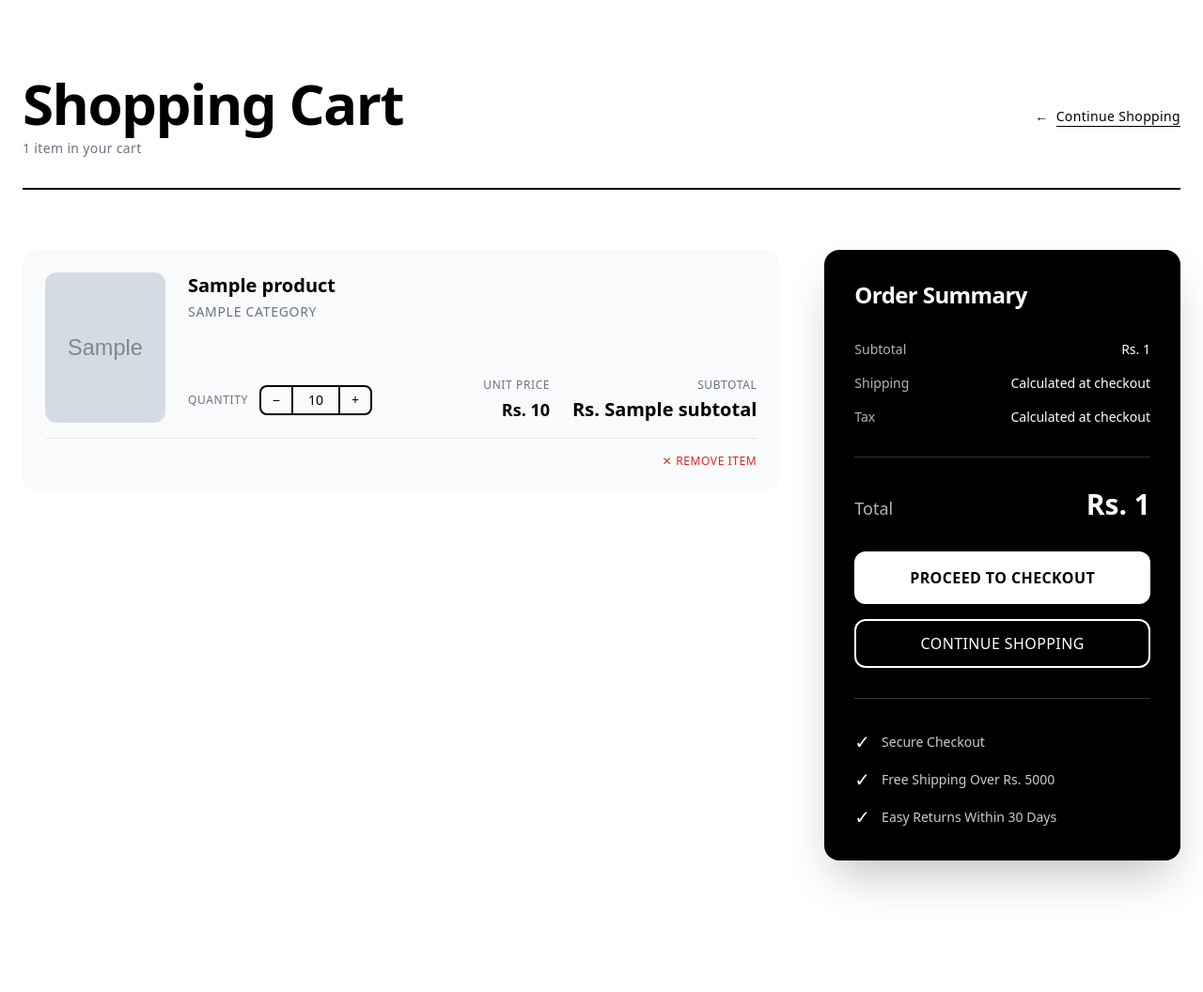
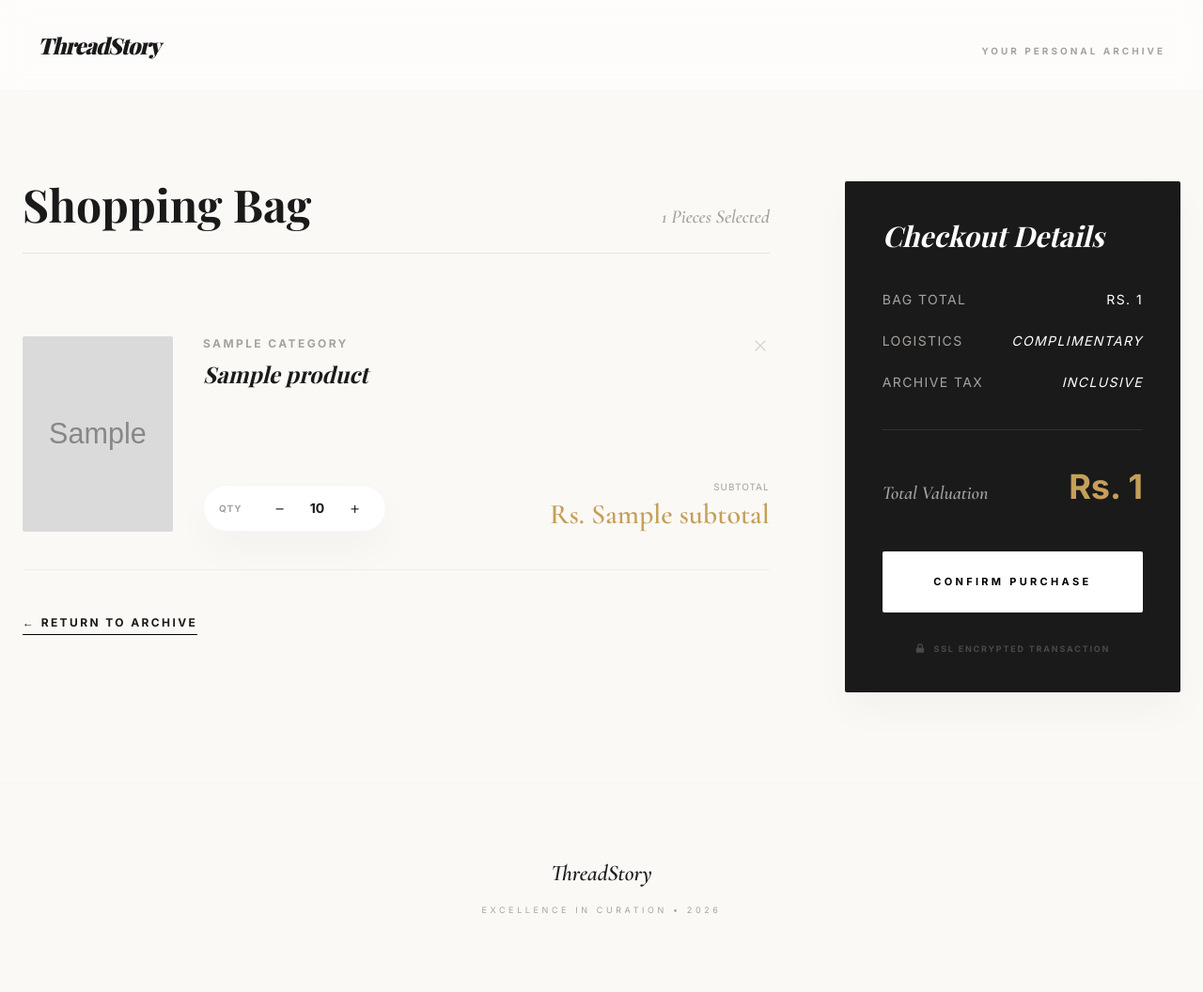
Before and after one commit to mustafa-ezzi/final-year-project, a Django app: template templates/cart_detail.html in a window 1280 px wide. Shown: the whole page at 94% size. Before the commit the page ends 950 px from the top, so only its background shows below. Run offline with Django 3.2, Linux system fonts and the light colour scheme; the template is opened without the code that fills it: most values are stand-ins (such as "Sample title", 1, 10 or a date in 2020); grey boxes marked "Sample" are stand-in pictures; some libraries are stand-ins or nearby versions.

Commit message:
cards enhance

```diff
--- a/templates/cart_detail.html
+++ b/templates/cart_detail.html
@@ -3,26 +3,59 @@
 <html lang="en">
 
 <head>
+    <meta charset="UTF-8">
+    <meta name="viewport" content="width=device-width, initial-scale=1.0">
+    <title>Your Archive | ThreadStory</title>
+
+    <script src="https://cdn.tailwindcss.com"></script>
+    <link href="https://fonts.googleapis.com/css2?family=Cormorant+Garamond:ital,wght@0,600;1,600&family=Inter:wght@300;400;600;700&family=Playfair+Display:wght@700;900&display=swap" rel="stylesheet">
+
+    <script>
+        tailwind.config = {
+            theme: {
+                extend: {
+                    fontFamily: {
+                        inter: ['Inter', 'sans-serif'],
+                        playfair: ['Playfair Display', 'serif'],
+                        luxury: ['Cormorant Garamond', 'serif'],
+                    },
+                    colors: {
+                        gold: '#c5a059',
+                        atelier: '#1a1a1a',
+                    }
+                }
+            }
+        }
+    </script>
+
+    <style>
+        body { background-color: #faf9f6; font-family: 'Inter', sans-serif; }
+        .cart-item { transition: all 0.5s cubic-bezier(0.4, 0, 0.2, 1); border-bottom: 1px solid #eee; }
+        .cart-item:hover { background-color: white; }
+        .lux-shadow { box-shadow: 0 20px 40px rgba(0,0,0,0.03); }
+
+        /* Custom Quantity UI */
+        .qty-btn {
+            width: 32px;
+            height: 32px;
+            display: flex;
+            align-items: center;
+            justify-content: center;
+            transition: all 0.2s;
+            border-radius: 50%;
+        }
+        .qty-btn:hover { background-color: #1a1a1a; color: white; }
+
+        @keyframes fadeIn {
+            from { opacity: 0; transform: translateY(10px); }
+            to { opacity: 1; transform: translateY(0); }
+        }
+        .animate-fade { animation: fadeIn 0.6s ease-out forwards; }
+    </style>
 
     <script>
         document.addEventListener('DOMContentLoaded', () => {
-            const csrfToken = '{{ csrf_token }}';  // Django CSRF token
-
-            // Increase Quantity
-            document.querySelectorAll('.increase-qty').forEach(button => {
-                button.addEventListener('click', () => {
-                    const itemId = button.dataset.itemId;
-                    updateQuantity(itemId, 'increase');
-                });
-            });
-
-            // Decrease Quantity
-            document.querySelectorAll('.decrease-qty').forEach(button => {
-                button.addEventListener('click', () => {
-                    const itemId = button.dataset.itemId;
-                    updateQuantity(itemId, 'decrease');
-                });
-            });
+            const csrfToken = '{{ csrf_token }}';
 
             function updateQuantity(itemId, action) {
                 fetch(`/cart/update/${itemId}/`, {
@@ -33,255 +66,151 @@
                     },
                     body: JSON.stringify({ action: action })
                 })
-                    .then(res => res.json())
-                    .then(data => {
-                        if (data.success) {
-                            // Update quantity and subtotal
-                            const qtySpan = document.querySelector(`[data-item-id="${itemId}"]`).nextElementSibling;
-                            qtySpan.textContent = data.quantity;
+                .then(res => res.json())
+                .then(data => {
+                    if (data.success) {
+                        // Update specific item elements
+                        const itemContainer = document.querySelector(`[data-container-id="${itemId}"]`);
+                        itemContainer.querySelector('.qty-val').textContent = data.quantity;
+                        itemContainer.querySelector('.subtotal-val').textContent = `Rs. ${data.subtotal}`;
 
-                            const subtotalEl = document.querySelector(`[data-item-id="${itemId}"]`).closest('.cart-item').querySelector('.text-xl.font-bold');
-                            subtotalEl.textContent = `Rs. ${data.subtotal}`;
+                        // Update total sidebar
+                        document.querySelectorAll('.total-val').forEach(el => {
+                            el.textContent = `Rs. ${data.total_price}`;
+                        });
 
-                            // Optionally, update total price
-                            document.querySelector('.lg\\:col-span-1 .text-3xl.font-bold').textContent = `Rs. ${data.total_price}`;
-                        }
-                    });
+                        // Subtle feedback
+                        itemContainer.style.backgroundColor = '#fffdf9';
+                        setTimeout(() => itemContainer.style.backgroundColor = '', 300);
+                    }
+                });
             }
+
+            // Bind Events
+            document.querySelectorAll('.increase-qty').forEach(btn => {
+                btn.onclick = () => updateQuantity(btn.dataset.itemId, 'increase');
+            });
+            document.querySelectorAll('.decrease-qty').forEach(btn => {
+                btn.onclick = () => updateQuantity(btn.dataset.itemId, 'decrease');
+            });
         });
     </script>
-
-    <meta charset="UTF-8">
-    <title>Your Cart | ThreadStory</title>
-    <meta name="viewport" content="width=device-width, initial-scale=1.0">
-
-    <!-- Tailwind CDN -->
-    <script src="https://cdn.tailwindcss.com"></script>
-
-    <!-- Favicon -->
-    <link rel="icon" type="image/x-icon" href="{% static 'favicon.ico' %}">
-
-    <style>
-        @keyframes slideIn {
-            from {
-                opacity: 0;
-                transform: translateY(20px);
-            }
-
-            to {
-                opacity: 1;
-                transform: translateY(0);
-            }
-        }
-
-        .cart-item {
-            animation: slideIn 0.4s ease-out forwards;
-        }
-
-        .cart-item:nth-child(1) {
-            animation-delay: 0.1s;
-        }
-
-        .cart-item:nth-child(2) {
-            animation-delay: 0.2s;
-        }
-
-        .cart-item:nth-child(3) {
-            animation-delay: 0.3s;
-        }
-    </style>
 </head>
 
-<body class="bg-white text-black">
+<body class="text-atelier">
 
-    <!-- Container -->
-    <div class="max-w-7xl mx-auto px-6 py-12 md:py-20">
+    <nav class="py-8 px-10 flex justify-between items-baseline border-b border-stone-100 bg-white/50 backdrop-blur-md sticky top-0 z-50">
+        <a href="/" class="font-playfair text-2xl font-black tracking-tighter italic">ThreadStory</a>
+        <p class="text-[10px] tracking-[0.3em] font-bold text-stone-400 uppercase">Your Personal Archive</p>
+    </nav>
 
-        <!-- Heading -->
-        <div
-            class="flex flex-col md:flex-row justify-between items-start md:items-center mb-16 pb-8 border-b-2 border-black">
-            <div>
-                <h1 class="text-5xl md:text-6xl font-bold tracking-tight mb-2">
-                    Shopping Cart
-                </h1>
-                <p class="text-gray-500 text-sm tracking-wide">
-                    {% if cart and cart.items.all %}{{ cart.items.all|length }} item{{ cart.items.all|length|pluralize }} in your
-                    cart{% endif %}
-                </p>
-            </div>
-            <a href="/"
-                class="mt-4 md:mt-0 text-sm font-medium tracking-wide hover:opacity-60 transition flex items-center gap-2 group">
-                <span>←</span>
-                <span class="border-b border-black group-hover:border-transparent transition">Continue Shopping</span>
-            </a>
-        </div>
+    <main class="max-w-7xl mx-auto px-6 py-16 lg:py-24">
 
         {% if cart.items.all %}
-        <div class="grid grid-cols-1 lg:grid-cols-3 gap-12">
+        <div class="grid grid-cols-1 lg:grid-cols-12 gap-20">
 
-            <!-- Cart Items Column -->
-            <div class="lg:col-span-2 space-y-6">
+            <div class="lg:col-span-8">
+                <div class="flex items-baseline justify-between mb-12 border-b border-stone-200 pb-6">
+                    <h1 class="font-playfair text-5xl font-bold">Shopping Bag</h1>
+                    <span class="font-luxury text-xl italic text-stone-400">{{ cart.items.all|length }} Pieces Selected</span>
+                </div>
 
-                {% for item in cart.items.all %}
-                <div
-                    class="cart-item opacity-0 bg-gray-50 rounded-2xl p-6 hover:shadow-lg transition-all duration-300 group">
-
-                    <div class="flex flex-col sm:flex-row gap-6">
-
-                        <!-- Product Image -->
-                        <div
-                            class="relative w-full sm:w-32 h-48 sm:h-40 flex-shrink-0 overflow-hidden rounded-xl bg-white">
-                            <img src="{{ item.product.image.url }}"
-                                class="w-full h-full object-cover group-hover:scale-105 transition-transform duration-500"
-                                alt="{{ item.product.name }}">
+                <div class="space-y-2">
+                    {% for item in cart.items.all %}
+                    <div class="cart-item py-10 flex flex-col md:flex-row gap-8 animate-fade" data-container-id="{{ item.id }}">
+                        <div class="w-full md:w-40 h-52 bg-stone-100 overflow-hidden rounded-sm">
+                            <img src="{{ item.product.image.url }}" class="w-full h-full object-cover grayscale hover:grayscale-0 transition-all duration-700">
                         </div>
 
-                        <!-- Product Details -->
-                        <div class="flex-grow flex flex-col justify-between">
-
-                            <div>
-                                <h2 class="text-xl font-semibold mb-1 group-hover:text-gray-700 transition">
-                                    {{ item.product.name }}
-                                </h2>
-                                <p class="text-sm text-gray-500 uppercase tracking-wider mb-4">
-                                    {{ item.product.category }}
-                                </p>
+                        <div class="flex-1 flex flex-col justify-between">
+                            <div class="flex justify-between items-start">
+                                <div>
+                                    <h3 class="text-xs tracking-[0.2em] font-bold uppercase text-stone-400 mb-2">{{ item.product.category }}</h3>
+                                    <h2 class="font-playfair text-2xl font-bold italic">{{ item.product.name }}</h2>
+                                </div>
+                                <a href="{% url 'remove_from_cart' item.id %}" class="text-stone-300 hover:text-red-800 transition-colors">
+                                    <svg class="w-5 h-5" fill="none" stroke="currentColor" viewBox="0 0 24 24"><path stroke-linecap="round" stroke-linejoin="round" stroke-width="1.5" d="M6 18L18 6M6 6l12 12"></path></svg>
+                                </a>
                             </div>
 
-                            <div class="flex flex-col sm:flex-row sm:items-center justify-between gap-4">
-
-                                <!-- Quantity Selector -->
-                                <div class="flex items-center gap-3">
-                                    <span class="text-xs font-medium text-gray-500 tracking-wider">QUANTITY</span>
-                                    <div class="flex items-center border-2 border-black rounded-lg overflow-hidden">
-                                        <button
-                                            class="px-3 py-1 hover:bg-black hover:text-white transition text-sm font-medium">−</button>
-                                        <span
-                                            class="px-4 py-1 border-x-2 border-black text-sm font-medium">{{item.quantity}}</span>
-                                        <button
-                                            class="px-3 py-1 hover:bg-black hover:text-white transition text-sm font-medium">+</button>
+                            <div class="flex flex-wrap items-end justify-between gap-6 mt-8">
+                                <div class="flex items-center gap-6 bg-white border border-stone-100 px-4 py-2 rounded-full lux-shadow">
+                                    <span class="text-[10px] font-bold tracking-widest text-stone-400 uppercase">Qty</span>
+                                    <div class="flex items-center gap-4">
+                                        <button data-item-id="{{ item.id }}" class="decrease-qty qty-btn text-lg font-light">−</button>
+                                        <span class="qty-val font-bold text-sm w-4 text-center">{{ item.quantity }}</span>
+                                        <button data-item-id="{{ item.id }}" class="increase-qty qty-btn text-lg font-light">+</button>
                                     </div>
                                 </div>
 
-                                <!-- Price -->
-                                <div class="flex items-center gap-6">
-                                    <div class="text-right">
-                                        <p class="text-xs text-gray-500 tracking-wider mb-1">UNIT PRICE</p>
-                                        <p class="text-lg font-semibold">
-                                            Rs. {{ item.product.price }}
-                                        </p>
-                                    </div>
+                                <div class="text-right">
+                                    <p class="text-[10px] tracking-widest text-stone-400 uppercase mb-1">Subtotal</p>
+                                    <p class="subtotal-val font-luxury text-3xl font-bold text-gold">Rs. {{ item.subtotal }}</p>
+                                </div>
+                            </div>
+                        </div>
+                    </div>
+                    {% endfor %}
+                </div>
 
-                                    <div class="text-right">
-                                        <p class="text-xs text-gray-500 tracking-wider mb-1">SUBTOTAL</p>
-                                        <p class="text-xl font-bold">
-                                            Rs. {{ item.subtotal }}
-                                        </p>
-                                    </div>
-                                </div>
-
-                            </div>
-
-                        </div>
-
-                    </div>
-
-                    <!-- Remove Button -->
-                    <div class="mt-4 pt-4 border-t border-gray-200 flex justify-end">
-                        <a href="{% url 'remove_from_cart' item.id %}"
-                            class="text-xs font-medium tracking-wider uppercase text-red-600 hover:text-red-800 hover:underline transition flex items-center gap-1">
-                            <span>✕</span> Remove Item
-                        </a>
-                    </div>
-
-                </div>
-                {% endfor %}
-
+                <a href="/" class="inline-block mt-12 text-xs font-bold tracking-[0.2em] uppercase border-b border-black pb-1 hover:text-gold hover:border-gold transition-all">
+                    ← Return to Archive
+                </a>
             </div>
 
-            <!-- Order Summary Column -->
-            <div class="lg:col-span-1">
-                <div class="sticky top-8 bg-black text-white rounded-2xl p-8 shadow-2xl">
+            <div class="lg:col-span-4">
+                <div class="bg-atelier text-white p-10 rounded-sm sticky top-32 lux-shadow">
+                    <h2 class="font-playfair text-3xl font-bold mb-10 italic">Checkout Details</h2>
 
-                    <h2 class="text-2xl font-bold mb-8 tracking-tight">
-                        Order Summary
-                    </h2>
-
-                    <div class="space-y-4 mb-8 pb-8 border-b border-white/20">
-                        <div class="flex justify-between text-sm">
-                            <span class="text-white/70">Subtotal</span>
-                            <span class="font-medium">Rs. {{ cart.total_price }}</span>
+                    <div class="space-y-6 mb-10 border-b border-white/10 pb-10">
+                        <div class="flex justify-between text-sm uppercase text-stone-400 tracking-widest">
+                            <span>Bag Total</span>
+                            <span class="total-val text-white">Rs. {{ cart.total_price }}</span>
                         </div>
-                        <div class="flex justify-between text-sm">
-                            <span class="text-white/70">Shipping</span>
-                            <span class="font-medium">Calculated at checkout</span>
+                        <div class="flex justify-between text-sm uppercase text-stone-400 tracking-widest">
+                            <span>Logistics</span>
+                            <span class="text-white italic">Complimentary</span>
                         </div>
-                        <div class="flex justify-between text-sm">
-                            <span class="text-white/70">Tax</span>
-                            <span class="font-medium">Calculated at checkout</span>
+                        <div class="flex justify-between text-sm uppercase text-stone-400 tracking-widest">
+                            <span>Archive Tax</span>
+                            <span class="text-white italic">Inclusive</span>
                         </div>
                     </div>
 
-                    <div class="flex justify-between items-baseline mb-8">
-                        <span class="text-lg font-medium text-white/70">Total</span>
-                        <span class="text-3xl font-bold">Rs. {{ cart.total_price }}</span>
+                    <div class="flex justify-between items-baseline mb-12">
+                        <span class="font-luxury text-xl italic text-stone-400">Total Valuation</span>
+                        <span class="total-val text-4xl font-bold text-gold">Rs. {{ cart.total_price }}</span>
                     </div>
 
-                    <button
-                        class="w-full py-4 bg-white text-black font-bold tracking-wide uppercase rounded-xl hover:bg-gray-100 transition-all transform hover:scale-[1.02] active:scale-[0.98] mb-4">
-                        Proceed to Checkout
+                    <button class="w-full py-6 bg-white text-black text-[11px] font-bold tracking-[0.3em] uppercase hover:bg-gold hover:text-white transition-all duration-500 rounded-sm">
+                        Confirm Purchase
                     </button>
 
-                    <button
-                        class="w-full py-3 border-2 border-white text-white font-medium tracking-wide uppercase rounded-xl hover:bg-white hover:text-black transition-all">
-                        Continue Shopping
-                    </button>
-
-                    <!-- Trust Badges -->
-                    <div class="mt-8 pt-8 border-t border-white/20 space-y-3">
-                        <div class="flex items-center gap-3 text-sm">
-                            <span class="text-xl">✓</span>
-                            <span class="text-white/80">Secure Checkout</span>
-                        </div>
-                        <div class="flex items-center gap-3 text-sm">
-                            <span class="text-xl">✓</span>
-                            <span class="text-white/80">Free Shipping Over Rs. 5000</span>
-                        </div>
-                        <div class="flex items-center gap-3 text-sm">
-                            <span class="text-xl">✓</span>
-                            <span class="text-white/80">Easy Returns Within 30 Days</span>
-                        </div>
+                    <div class="mt-8 flex items-center justify-center gap-2 opacity-20">
+                        <svg class="w-3 h-3" fill="currentColor" viewBox="0 0 20 20"><path fill-rule="evenodd" d="M5 9V7a5 5 0 0110 0v2a2 2 0 012 2v5a2 2 0 01-2 2H5a2 2 0 01-2-2v-5a2 2 0 012-2zm8-2v2H7V7a3 3 0 016 0z" clip-rule="evenodd"></path></svg>
+                        <span class="text-[9px] tracking-[0.2em] font-bold uppercase">SSL Encrypted Transaction</span>
                     </div>
-
                 </div>
             </div>
 
         </div>
 
         {% else %}
-        <!-- Empty Cart -->
-        <div class="text-center py-32 max-w-2xl mx-auto">
-            <div class="w-24 h-24 bg-gray-100 rounded-full flex items-center justify-center mx-auto mb-8">
-                <svg class="w-12 h-12 text-gray-400" fill="none" stroke="currentColor" viewBox="0 0 24 24">
-                    <path stroke-linecap="round" stroke-linejoin="round" stroke-width="2"
-                        d="M16 11V7a4 4 0 00-8 0v4M5 9h14l1 12H4L5 9z"></path>
-                </svg>
-            </div>
-            <h2 class="text-4xl font-bold mb-4">
-                Your Cart Is Empty
-            </h2>
-            <p class="text-gray-500 mb-8 text-lg">
-                Discover our curated collection of timeless fashion pieces.
-            </p>
-            <a href="/"
-                class="inline-block px-10 py-4 bg-black text-white font-bold tracking-wide uppercase rounded-xl hover:bg-gray-800 transition-all transform hover:scale-105">
-                Explore Collection
+        <div class="text-center py-40 animate-fade">
+            <h2 class="font-luxury text-6xl italic text-stone-300 mb-6">Your bag is empty</h2>
+            <p class="text-stone-400 tracking-widest uppercase text-xs mb-12">The archive awaits your selection</p>
+            <a href="/" class="px-12 py-5 bg-atelier text-white text-[10px] font-bold tracking-[0.4em] uppercase hover:bg-gold transition-all">
+                Browse Collection
             </a>
         </div>
         {% endif %}
 
-    </div>
+    </main>
+
+    <footer class="py-20 border-t border-stone-100 text-center">
+        <p class="font-luxury text-2xl italic mb-4">ThreadStory</p>
+        <p class="text-[9px] tracking-[0.4em] text-stone-400 uppercase">Excellence in Curation • 2026</p>
+    </footer>
 
 </body>
-
 </html>
```
Also changed, not shown: db.sqlite3.
